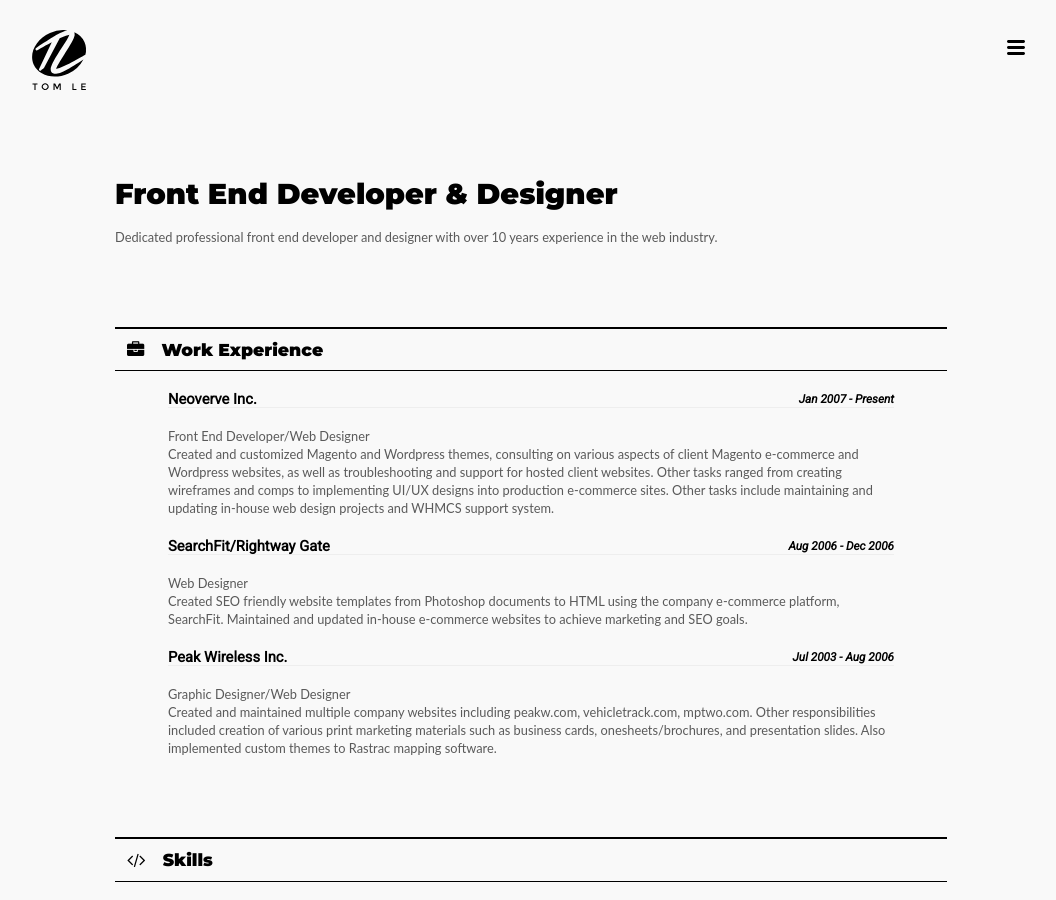
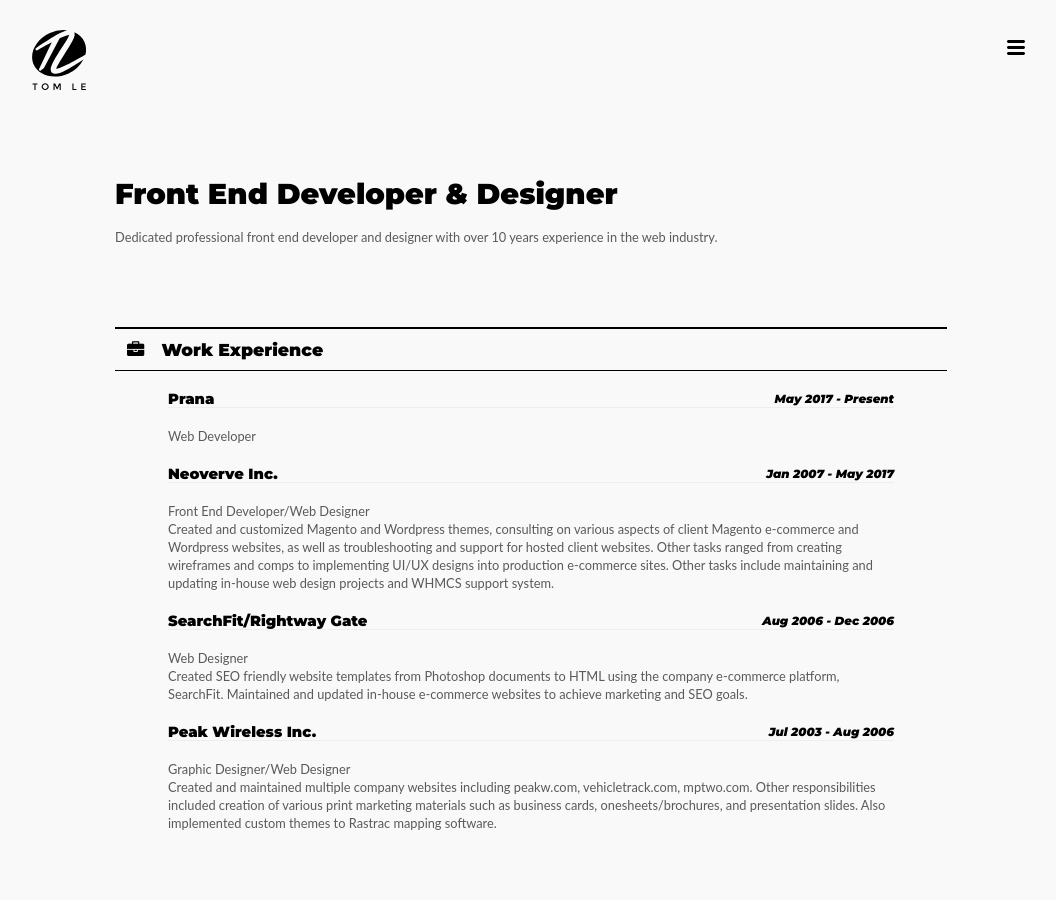
Before and after one commit to tomle444/tom-le.com, a Jekyll site: the page built from resume.md, in a window 1280 px wide and 900 px high. Shown: the whole window, without its empty margins (109-1165 px from the left). Built offline with Jekyll 4.4.1, drawn with Linux system fonts in a browser that asks for light colours.

Commit message:
update resume

```diff
--- a/_data/resume.yaml
+++ b/_data/resume.yaml
@@ -17,8 +17,12 @@
     icon: fa-certificate
 
 jobs:
+- company_name: Prana
+  date: May 2017 - Present
+  title: Web Developer
+  description:
 - company_name: Neoverve Inc.
-  date: Jan 2007 - Present
+  date: Jan 2007 - May 2017
   title: Front End Developer/Web Designer
   description: Created and customized Magento and Wordpress themes, consulting on various aspects of client Magento e-commerce and Wordpress websites, as well as troubleshooting and support for hosted client websites. Other tasks ranged from creating wireframes and comps to implementing UI/UX designs into production e-commerce sites. Other tasks include maintaining and updating in-house web design projects and WHMCS support system.
 - company_name: SearchFit/Rightway Gate
--- a/_sass/tomle/_custom.scss
+++ b/_sass/tomle/_custom.scss
@@ -979,12 +979,10 @@
 
     h1 {
       line-height: 100%;
-      //margin-bottom: 0;
     }
     h2, h3, h4, h5 {
         border-top: 2px solid #000;
         border-bottom: 1px solid #000;
-        //font-size: 150%;
         i {
           display: inline-block;
           padding: 12px;
@@ -992,7 +990,7 @@
     }
     h6 {
       border-bottom: 1px solid #eee;
-      font-family: $alt-header-font-family;
+
       @include media-query($bp-small){
         line-height: 120%;
       }
```
